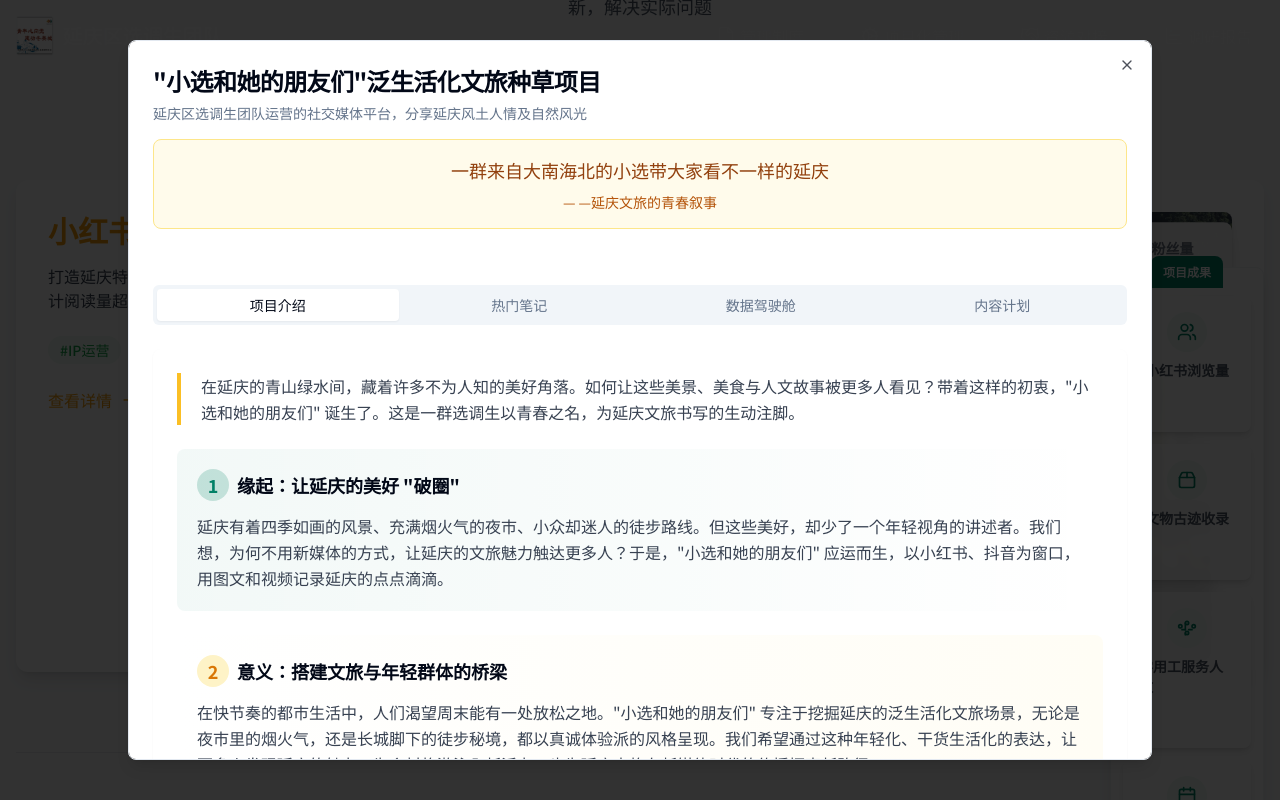
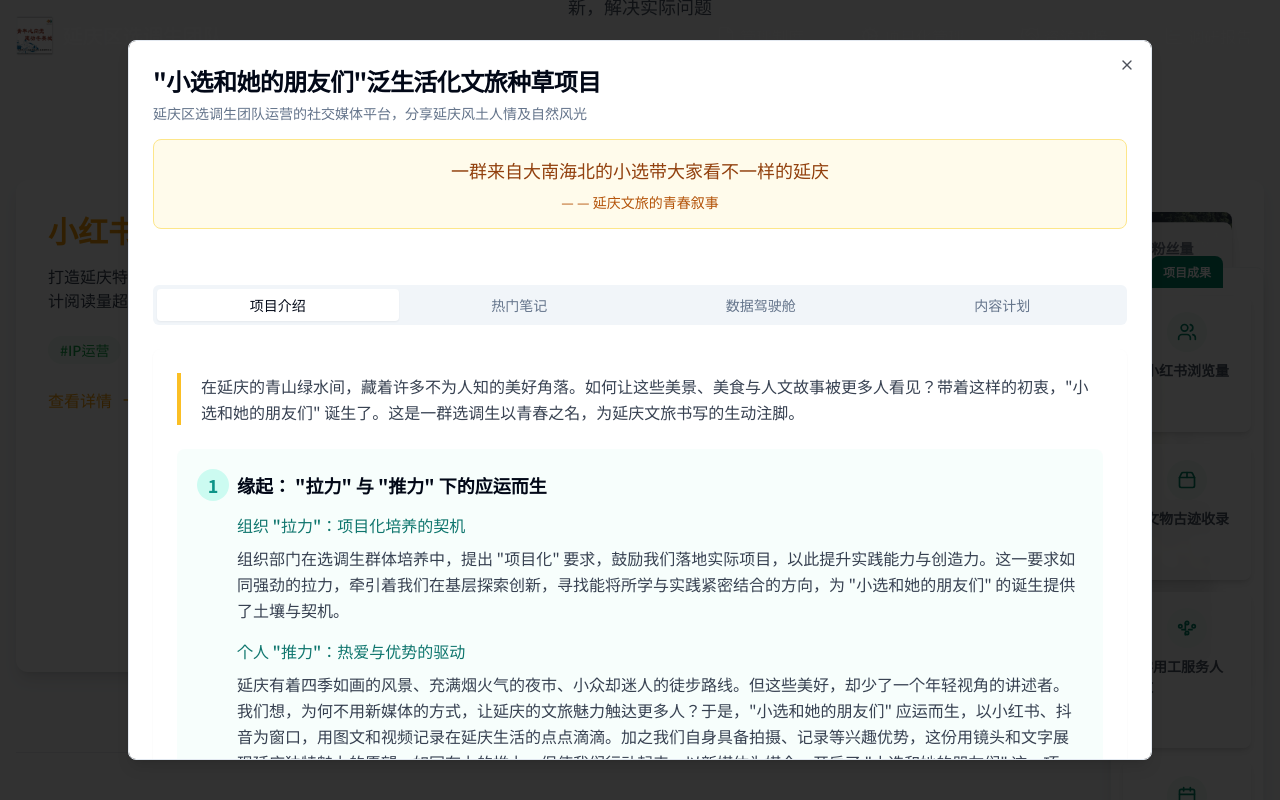
Before and after one commit to 576595254/yanqing-youth-spark, a React (Vite) app: page / in a window 1280 px wide. Both pictures are taken after a click on the button "查看详情". Shown: the part 1088-1888 px from the top of the page. Built offline with nearby package versions, Linux system fonts and the light colour scheme.

Commit message:
Refactor project introduction text and design
Update the project introduction text in the `RedBookProject` component with the user-provided text and enhance its design.

```diff
--- a/src/components/RedBookProject.tsx
+++ b/src/components/RedBookProject.tsx
@@ -6,6 +6,7 @@ import { Table, TableHeader, TableRow, TableHead, TableBody, TableCell } from "@
 import { Card, CardContent } from "@/components/ui/card";
 import { useInView } from 'react-intersection-observer';
 import { Carousel, CarouselContent, CarouselItem, CarouselNext, CarouselPrevious } from "@/components/ui/carousel";
+
 const redBookPosts = [{
   id: 1,
   title: "探访延庆世园会遗址公园",
@@ -188,7 +189,7 @@ const RedBookProject = () => {
               <p className="text-amber-800 font-medium text-center text-lg mb-2">
                 一群来自大南海北的小选带大家看不一样的延庆
               </p>
-              <p className="text-amber-700 text-sm text-center">— —延庆文旅的青春叙事</p>
+              <p className="text-amber-700 text-sm text-center">— — 延庆文旅的青春叙事</p>
             </div>
           </div>
 
@@ -202,27 +203,35 @@ const RedBookProject = () => {
 
             <TabsContent value="intro" className="space-y-6">
               <div className="bg-white rounded-lg p-6 shadow-sm">
-
-
                 <article className="space-y-6">
                   <div className="relative pl-5 border-l-4 border-amber-400">
-
                     <p className="text-gray-700 leading-relaxed">
                       在延庆的青山绿水间，藏着许多不为人知的美好角落。如何让这些美景、美食与人文故事被更多人看见？带着这样的初衷，"小选和她的朋友们" 诞生了。这是一群选调生以青春之名，为延庆文旅书写的生动注脚。
                     </p>
                   </div>
 
-                  <div className="bg-gradient-to-r from-yanqingGreen/5 to-transparent p-5 rounded-lg">
+                  <div className="bg-teal-50/50 p-5 rounded-lg">
                     <h4 className="font-semibold text-lg mb-3 flex items-center">
-                      <span className="h-8 w-8 bg-yanqingGreen/20 rounded-full flex items-center justify-center text-yanqingGreen mr-2">1</span>
-                      缘起：让延庆的美好 "破圈"
+                      <span className="h-8 w-8 bg-teal-100 rounded-full flex items-center justify-center text-teal-600 mr-2">1</span>
+                      缘起： "拉力" 与 "推力" 下的应运而生
                     </h4>
-                    <p className="text-gray-700 leading-relaxed">
-                      延庆有着四季如画的风景、充满烟火气的夜市、小众却迷人的徒步路线。但这些美好，却少了一个年轻视角的讲述者。我们想，为何不用新媒体的方式，让延庆的文旅魅力触达更多人？于是，"小选和她的朋友们" 应运而生，以小红书、抖音为窗口，用图文和视频记录延庆的点点滴滴。
-                    </p>
+
+                    <div className="pl-10 mb-4">
+                      <h5 className="font-medium text-teal-700 mb-2">组织 "拉力"：项目化培养的契机</h5>
+                      <p className="text-gray-700 leading-relaxed">
+                        组织部门在选调生群体培养中，提出 "项目化" 要求，鼓励我们落地实际项目，以此提升实践能力与创造力。这一要求如同强劲的拉力，牵引着我们在基层探索创新，寻找能将所学与实践紧密结合的方向，为 "小选和她的朋友们" 的诞生提供了土壤与契机。
+                      </p>
+                    </div>
+
+                    <div className="pl-10">
+                      <h5 className="font-medium text-teal-700 mb-2">个人 "推力"：热爱与优势的驱动</h5>
+                      <p className="text-gray-700 leading-relaxed">
+                        延庆有着四季如画的风景、充满烟火气的夜市、小众却迷人的徒步路线。但这些美好，却少了一个年轻视角的讲述者。我们想，为何不用新媒体的方式，让延庆的文旅魅力触达更多人？于是，"小选和她的朋友们" 应运而生，以小红书、抖音为窗口，用图文和视频记录在延庆生活的点点滴滴。加之我们自身具备拍摄、记录等兴趣优势，这份用镜头和文字展现延庆独特魅力的愿望，如同有力的推力，促使我们行动起来，以新媒体为媒介，开启了 "小选和她的朋友们" 这一项目。
+                      </p>
+                    </div>
                   </div>
 
-                  <div className="bg-gradient-to-r from-transparent to-amber-50/50 p-5 rounded-lg">
+                  <div className="bg-amber-50/50 p-5 rounded-lg">
                     <h4 className="font-semibold text-lg mb-3 flex items-center">
                       <span className="h-8 w-8 bg-amber-100 rounded-full flex items-center justify-center text-amber-600 mr-2">2</span>
                       意义：搭建文旅与年轻群体的桥梁
@@ -232,25 +241,25 @@ const RedBookProject = () => {
                     </p>
                   </div>
 
-                  <div className="bg-gradient-to-r from-yanqingGreen/5 to-transparent p-5 rounded-lg">
+                  <div className="bg-teal-50/50 p-5 rounded-lg">
                     <h4 className="font-semibold text-lg mb-3 flex items-center">
-                      <span className="h-8 w-8 bg-yanqingGreen/20 rounded-full flex items-center justify-center text-yanqingGreen mr-2">3</span>
+                      <span className="h-8 w-8 bg-teal-100 rounded-full flex items-center justify-center text-teal-600 mr-2">3</span>
                       成果：用青春笔触绘就文旅新篇
                     </h4>
                     <p className="text-gray-700 leading-relaxed mb-4">
-                      如今，"小选和她的朋友们" 已成为展示延庆的一张新名片。发布的夜市合集、徒步路线等内容，吸引了众多用户的关注与互动。从 "北京延庆夜市 City - City" 的热闹，到 "长城脚下的秘境之地" 的宁静，每一篇笔记都带着对这片土地的热爱。账号阅读量不断突破，互动量持续增长，越来越多的人因为这些分享，开始走进延庆，感受它的独特魅力。这不仅是一个账号的成长，更是延庆文旅在新媒体时代绽放光彩的见证。
+                      如今，"小选和她的朋友们" 已成为展示延庆的一张新名片。发布的夜市合集、徒步路线等内容，吸引了众多用户的关注与互动。从 "夜市 City 不 City" 的热闹，到 "长城脚下的秘境之地" 的宁静，每一篇笔记都带着对这片土地的热爱。账号阅读量不断突破，互动量持续增长，越来越多的人因为这些分享，开始走进延庆，感受它的独特魅力。这不仅是一个账号的成长，也成为了选调生们独一无二的成长印记。
                     </p>
 
                     <div className="grid grid-cols-1 md:grid-cols-3 gap-4 mt-5">
-                      <div className="bg-white p-4 rounded-lg border border-yanqingGreen/20 shadow-sm">
+                      <div className="bg-white p-4 rounded-lg border border-teal-100 shadow-sm">
                         <div className="font-bold text-center text-yanqingGreen text-2xl">20,000+</div>
                         <div className="text-center text-gray-600 text-sm">粉丝数量</div>
                       </div>
-                      <div className="bg-white p-4 rounded-lg border border-yanqingGreen/20 shadow-sm">
+                      <div className="bg-white p-4 rounded-lg border border-teal-100 shadow-sm">
                         <div className="font-bold text-center text-yanqingGreen text-2xl">87</div>
                         <div className="text-center text-gray-600 text-sm">发布笔记</div>
                       </div>
-                      <div className="bg-white p-4 rounded-lg border border-yanqingGreen/20 shadow-sm">
+                      <div className="bg-white p-4 rounded-lg border border-teal-100 shadow-sm">
                         <div className="font-bold text-center text-yanqingGreen text-2xl">10万+</div>
                         <div className="text-center text-gray-600 text-sm">月均浏览量</div>
                       </div>
```
